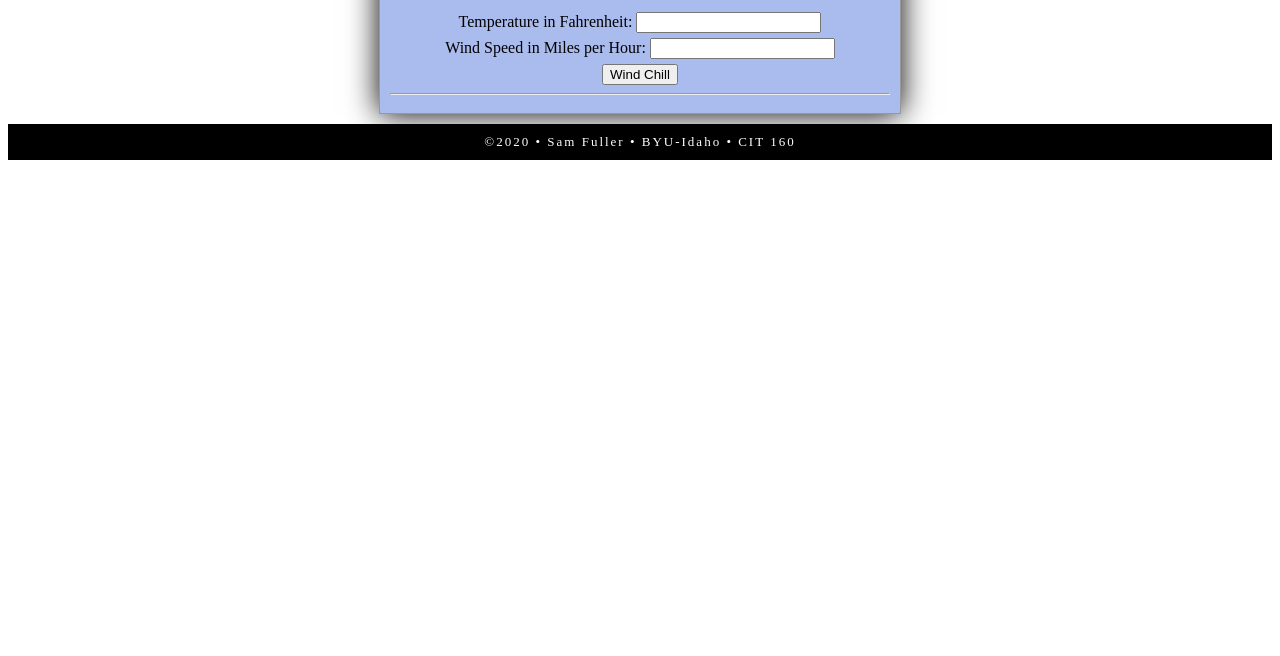
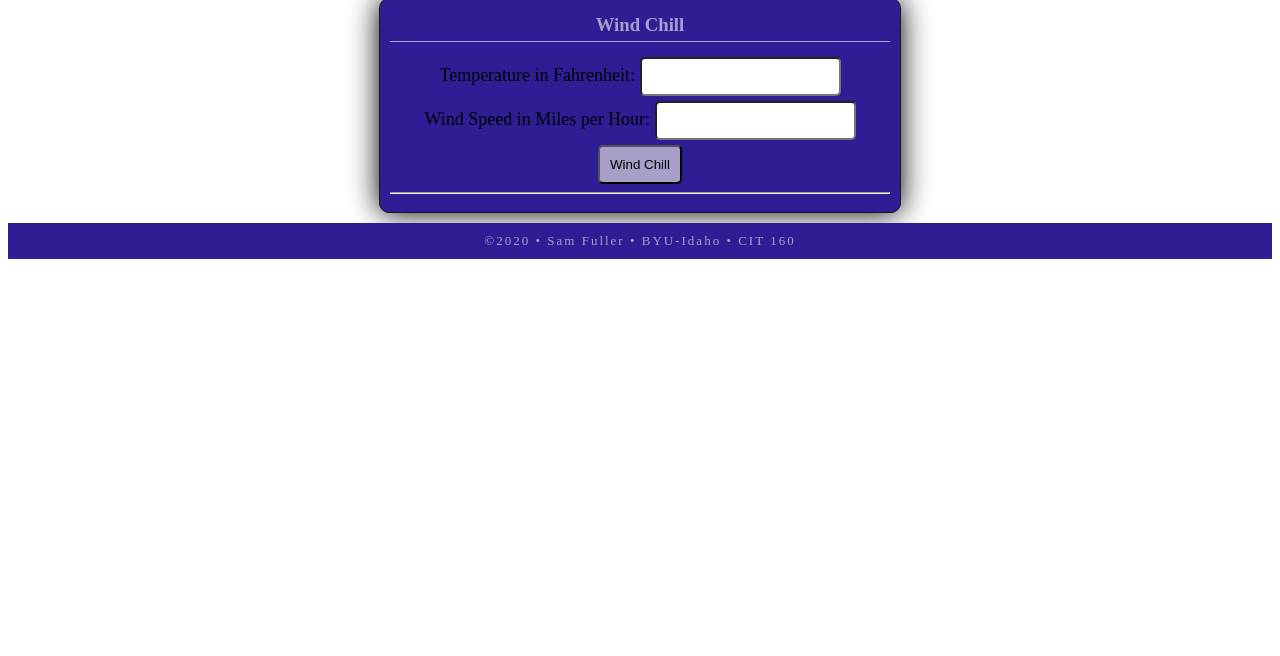
Before and after one commit to samuelfuller29/samuelfuller29.github.io, a plain HTML site: page windChill.html in a window 1280 px wide. Shown: the part 144-800 px from the top of the page. Drawn offline with Linux system fonts and the light colour scheme.

Commit message:
added css

```diff
--- a/windChill.html
+++ b/windChill.html
@@ -4,7 +4,7 @@
     <meta charset="UTF-8">
     <meta name="viewport" content="width=device-width, initial-scale=1.0">
     <title>CIT 160 Wind Chill - Sam Fuller</title>
-    <link rel="stylesheet" href="css/style.css">
+    <link rel="stylesheet" href="css/alarm.css">
 </head>
 
 <body>
```
